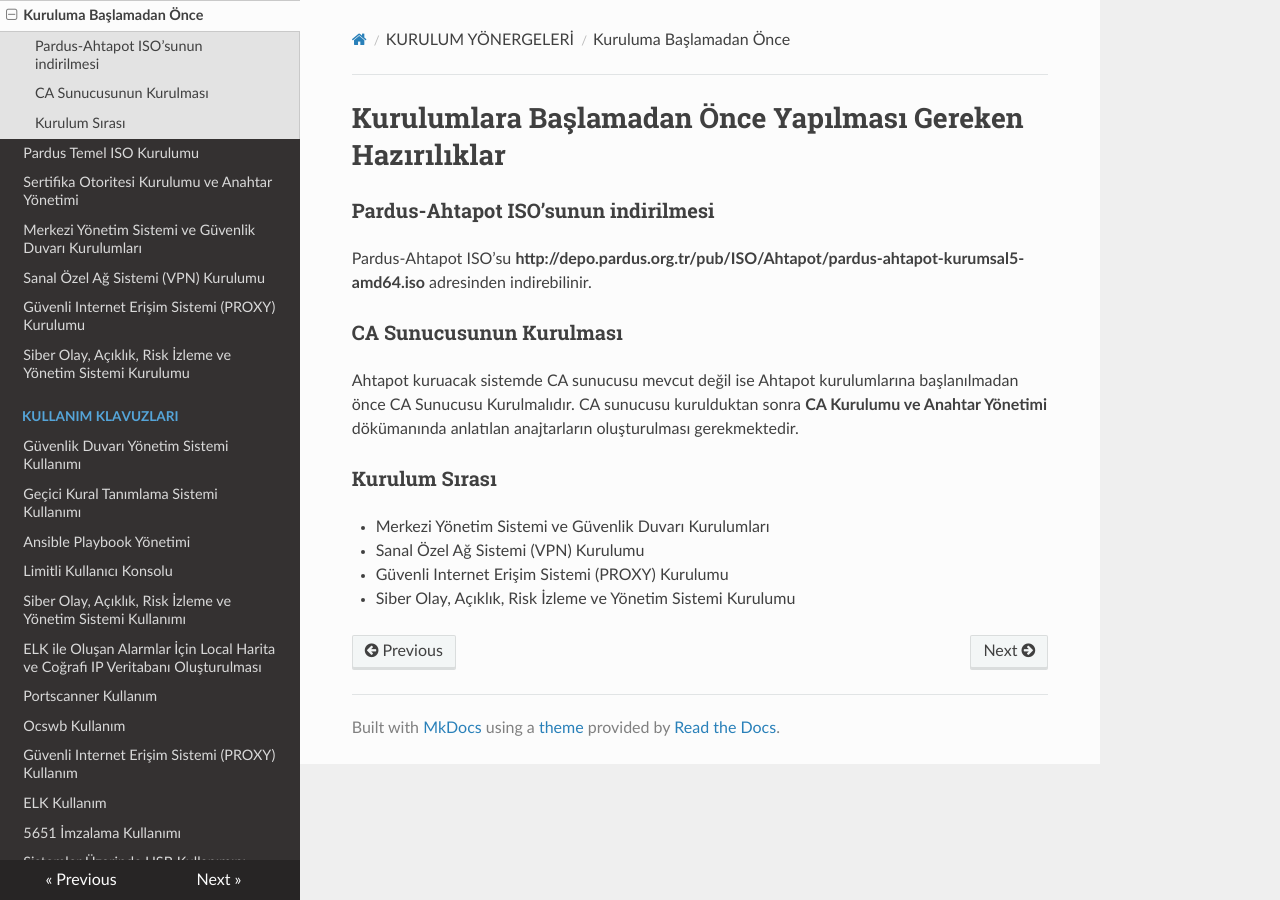
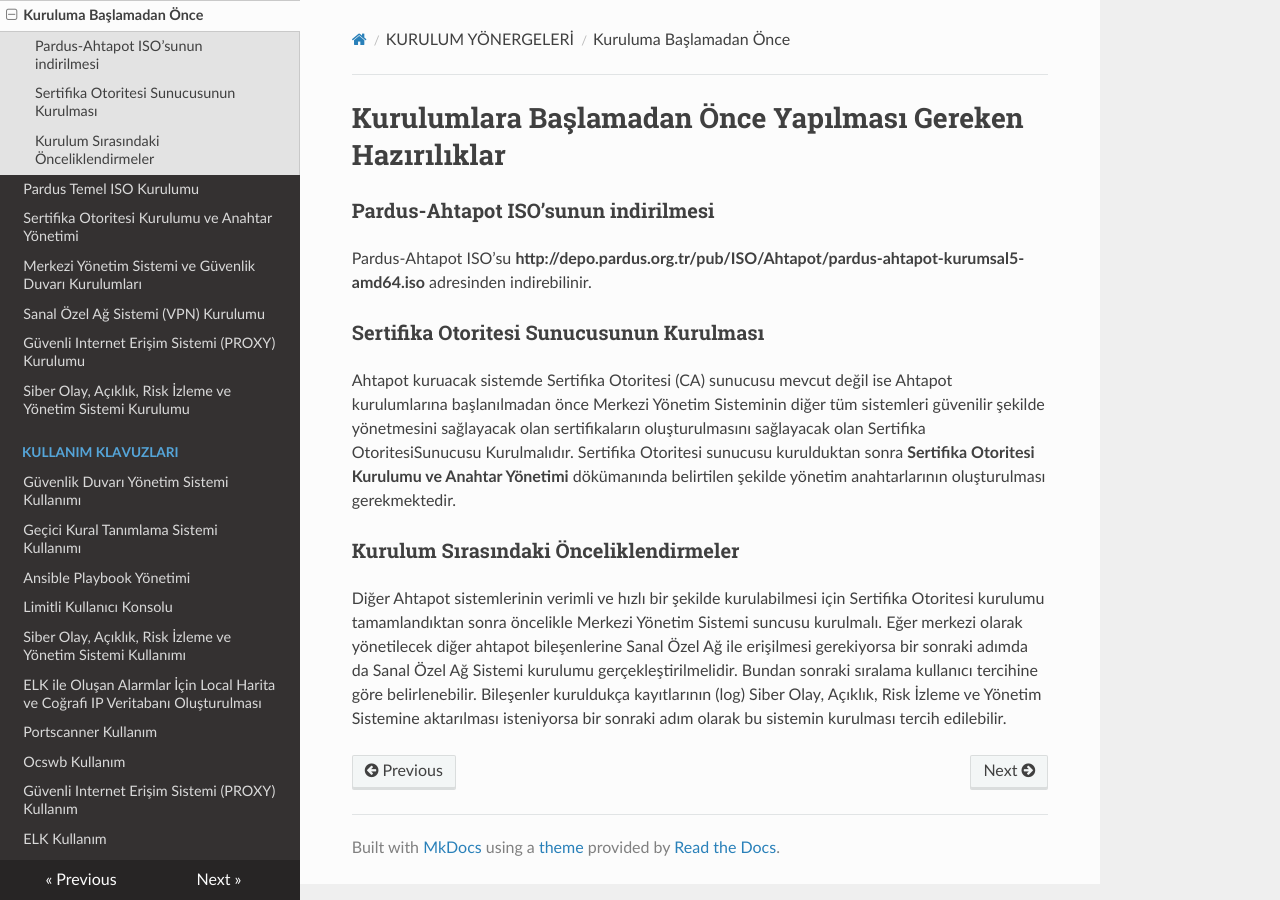
Before and after one commit to Pardus-Ahtapot/Dokumanlar, an MkDocs documentation site: the page built from docs/kurulum-yonergeleri/kurulum-oncesi.md, in a window 1280 px wide. Built offline with MkDocs 1.6.1, drawn with Linux system fonts in a browser that asks for light colours; nearby versions of some CDN libraries; old or Windows-style settings are respelled for this version of MkDocs.

Commit message:
Update kurulum-oncesi.md
CA ibareleri Sertifika Otoritesi ibaresi ile Türkçe olarak düzeltildi. Sistemlerin kurulum sıralaması asgari seviyede bağlayıcı olarak güncellendi.

```diff
--- a/docs/kurulum-yonergeleri/kurulum-oncesi.md
+++ b/docs/kurulum-yonergeleri/kurulum-oncesi.md
@@ -4,13 +4,10 @@
 
 Pardus-Ahtapot ISO'su **http://depo.pardus.org.tr/pub/ISO/Ahtapot/pardus-ahtapot-kurumsal5-amd64.iso** adresinden indirebilinir.
 
-### CA Sunucusunun Kurulması
+### Sertifika Otoritesi Sunucusunun Kurulması
 
-Ahtapot kuruacak sistemde CA sunucusu mevcut değil ise Ahtapot kurulumlarına başlanılmadan önce CA Sunucusu Kurulmalıdır. CA sunucusu kurulduktan sonra **CA Kurulumu ve Anahtar Yönetimi** dökümanında anlatılan anajtarların oluşturulması gerekmektedir.
+Ahtapot kuruacak sistemde Sertifika Otoritesi (CA) sunucusu mevcut değil ise Ahtapot kurulumlarına başlanılmadan önce Merkezi Yönetim Sisteminin diğer tüm sistemleri güvenilir şekilde yönetmesini sağlayacak olan sertifikaların oluşturulmasını sağlayacak olan Sertifika OtoritesiSunucusu Kurulmalıdır. Sertifika Otoritesi sunucusu kurulduktan sonra **Sertifika Otoritesi Kurulumu ve Anahtar Yönetimi** dökümanında belirtilen şekilde yönetim anahtarlarının oluşturulması gerekmektedir.
 
-### Kurulum Sırası
+### Kurulum Sırasındaki Önceliklendirmeler
 
-- Merkezi Yönetim Sistemi ve Güvenlik Duvarı Kurulumları
-- Sanal Özel Ağ Sistemi (VPN) Kurulumu
-- Güvenli Internet Erişim Sistemi (PROXY) Kurulumu
-- Siber Olay, Açıklık, Risk İzleme ve Yönetim Sistemi Kurulumu
+Diğer Ahtapot sistemlerinin verimli ve hızlı bir şekilde kurulabilmesi için Sertifika Otoritesi kurulumu tamamlandıktan sonra öncelikle Merkezi Yönetim Sistemi suncusu kurulmalı. Eğer merkezi olarak yönetilecek diğer ahtapot bileşenlerine Sanal Özel Ağ ile erişilmesi gerekiyorsa bir sonraki adımda da  Sanal Özel Ağ Sistemi kurulumu gerçekleştirilmelidir. Bundan sonraki sıralama kullanıcı tercihine göre belirlenebilir. Bileşenler kuruldukça kayıtlarının (log) Siber Olay, Açıklık, Risk İzleme ve Yönetim Sistemine aktarılması isteniyorsa bir sonraki adım olarak bu sistemin kurulması tercih edilebilir.
```
